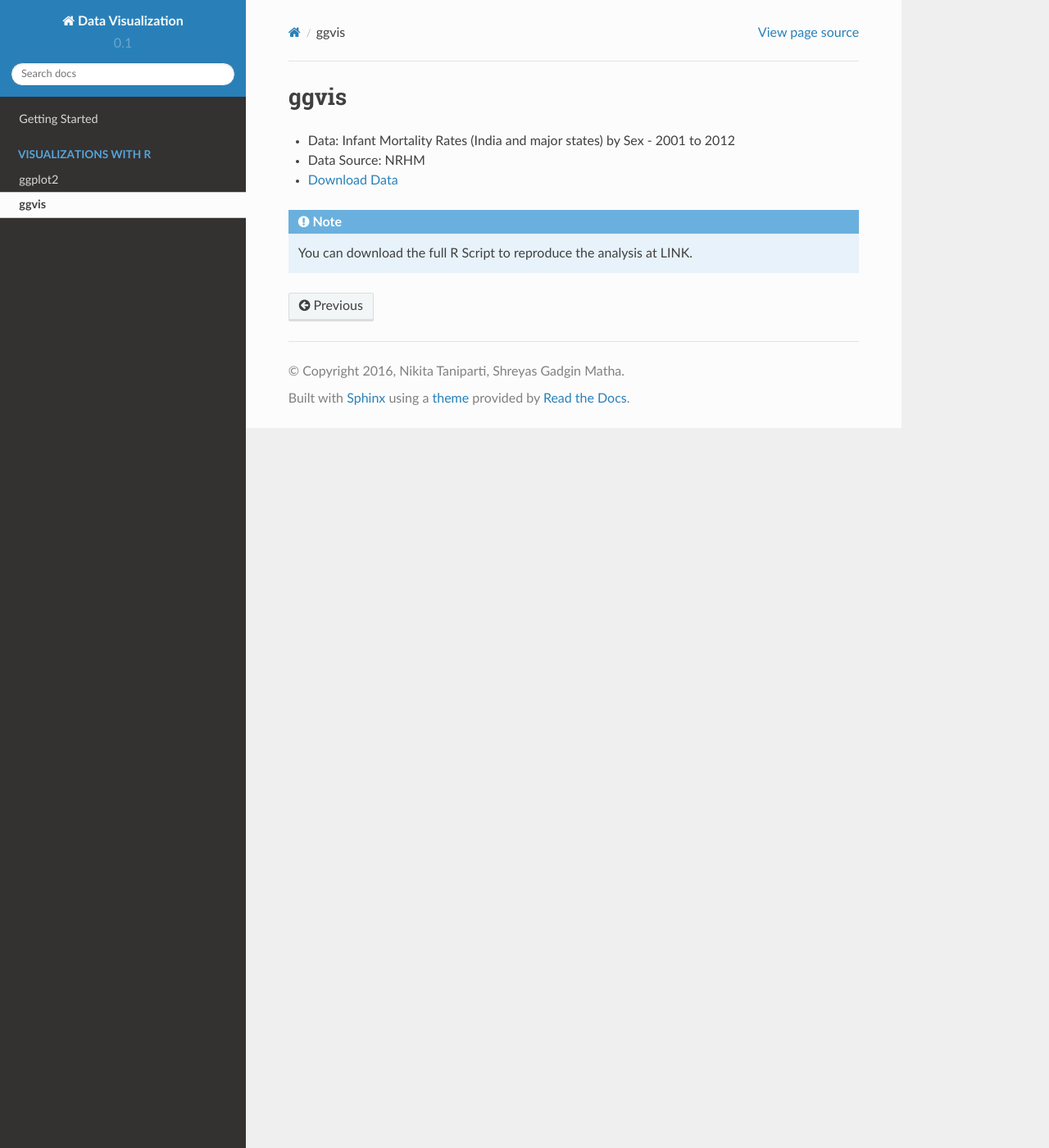
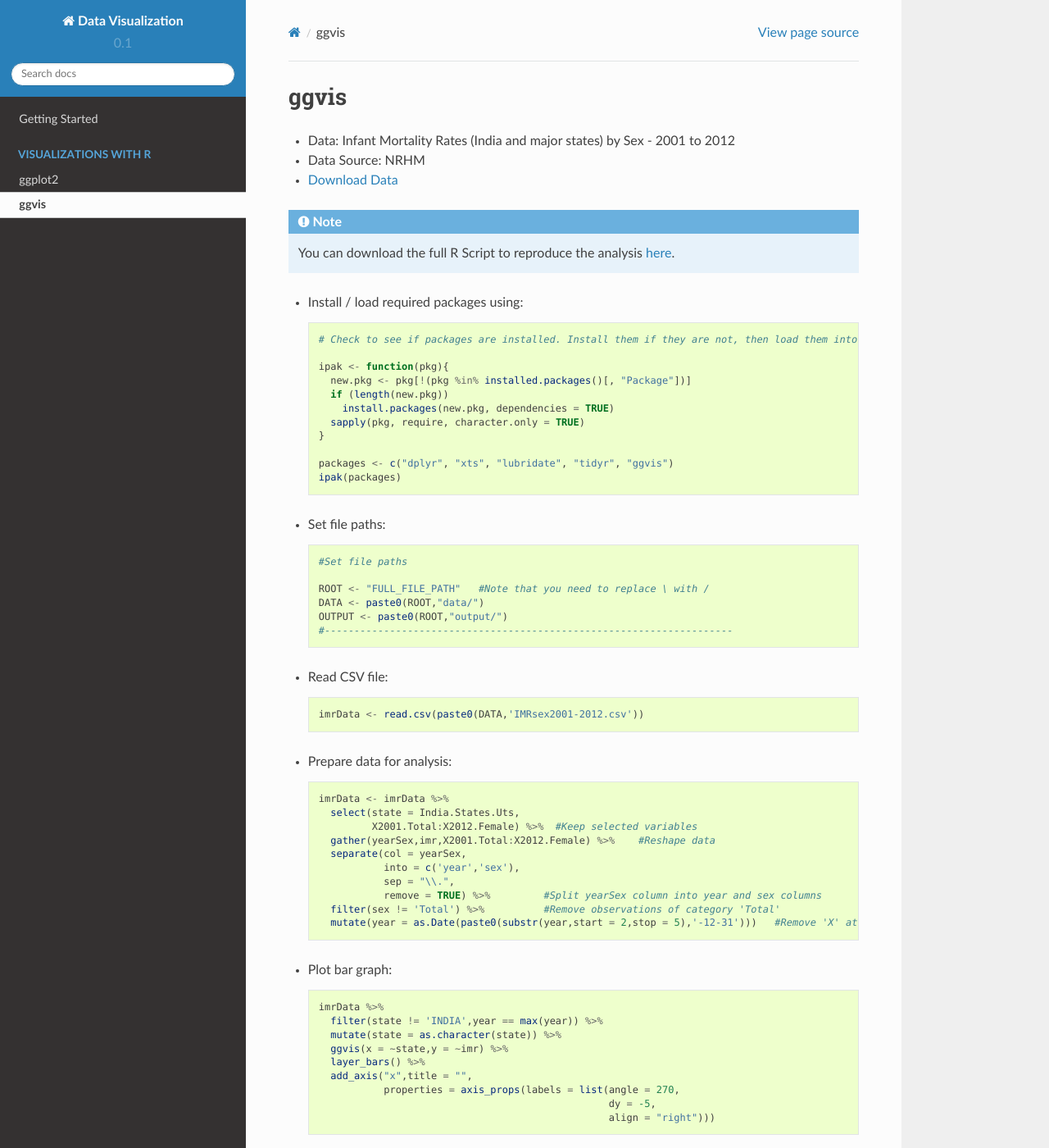
Before and after one commit to shreyasgm/data-visualization-training, a Sphinx documentation site: the page built from docs/ggvis.rst, in a window 1280 px wide and 1400 px high. Shown: the whole window at 82% size. Built offline with Sphinx 7.4.7 and the Read the Docs theme 2.0.0, drawn with Linux system fonts in a browser that asks for light colours.

Commit message:
Added links to R scripts, completed ggvis tutorial

```diff
--- a/docs/ggplot2.rst
+++ b/docs/ggplot2.rst
@@ -5,11 +5,17 @@
 
 We will use the :code:`mtcars` dataset, which comes pre-loaded in the R session. Explore the dataset by executing :code:`str(mtcars)` and :code:`summary(mtcars)` in the R console.
 
+.. note::
+
+	You can download the full R Script to reproduce the analysis here_.
+
 Load the ggplot2 package using:
 
 ::
 
 	library(ggplot2)
+
+.. _here: https://raw.githubusercontent.com/shreyasgm/data-visualization-training/master/scripts/ggplot2-tutorial.R
 
 Scatterplots
 ------------
--- a/docs/ggvis.rst
+++ b/docs/ggvis.rst
@@ -7,6 +7,72 @@
 
 .. note::
 
-	You can download the full R Script to reproduce the analysis at LINK.
+	You can download the full R Script to reproduce the analysis here_.
+
+.. highlight:: R
+
+- Install / load required packages using::
+
+	# Check to see if packages are installed. Install them if they are not, then load them into the R session.
+
+	ipak <- function(pkg){
+	  new.pkg <- pkg[!(pkg %in% installed.packages()[, "Package"])]
+	  if (length(new.pkg))
+	    install.packages(new.pkg, dependencies = TRUE)
+	  sapply(pkg, require, character.only = TRUE)
+	}
+
+	packages <- c("dplyr", "xts", "lubridate", "tidyr", "ggvis")
+	ipak(packages)
+
+- Set file paths::
+
+	#Set file paths
+
+	ROOT <- "FULL_FILE_PATH"   #Note that you need to replace \ with /
+	DATA <- paste0(ROOT,"data/")
+	OUTPUT <- paste0(ROOT,"output/")
+	#---------------------------------------------------------------------
+
+- Read CSV file::
+
+	imrData <- read.csv(paste0(DATA,'IMRsex2001-2012.csv'))
+
+- Prepare data for analysis::
+
+	imrData <- imrData %>%
+	  select(state = India.States.Uts,
+	         X2001.Total:X2012.Female) %>%  #Keep selected variables
+	  gather(yearSex,imr,X2001.Total:X2012.Female) %>%    #Reshape data
+	  separate(col = yearSex,
+	           into = c('year','sex'),
+	           sep = "\\.",
+	           remove = TRUE) %>%         #Split yearSex column into year and sex columns
+	  filter(sex != 'Total') %>%          #Remove observations of category 'Total'
+	  mutate(year = as.Date(paste0(substr(year,start = 2,stop = 5),'-12-31')))   #Remove 'X' at the beginning of year, convert variable into date.
+
+- Plot bar graph::
+
+	imrData %>%
+	  filter(state != 'INDIA',year == max(year)) %>%
+	  mutate(state = as.character(state)) %>%
+	  ggvis(x = ~state,y = ~imr) %>%
+	  layer_bars() %>%
+	  add_axis("x",title = "",
+	           properties = axis_props(labels = list(angle = 270,
+	                                                 dy = -5,
+	                                                 align = "right")))
+
+
+
+
+
+
+
+
+
+
+
 
 .. _Download Data: https://data.gov.in/resources/infant-mortality-rates-sex-2001-2012-india-and-major-states/download
+.. _here: https://raw.githubusercontent.com/shreyasgm/data-visualization-training/master/scripts/ggvis-tutorial.R
```
Also changed, not shown: 2 other files.
